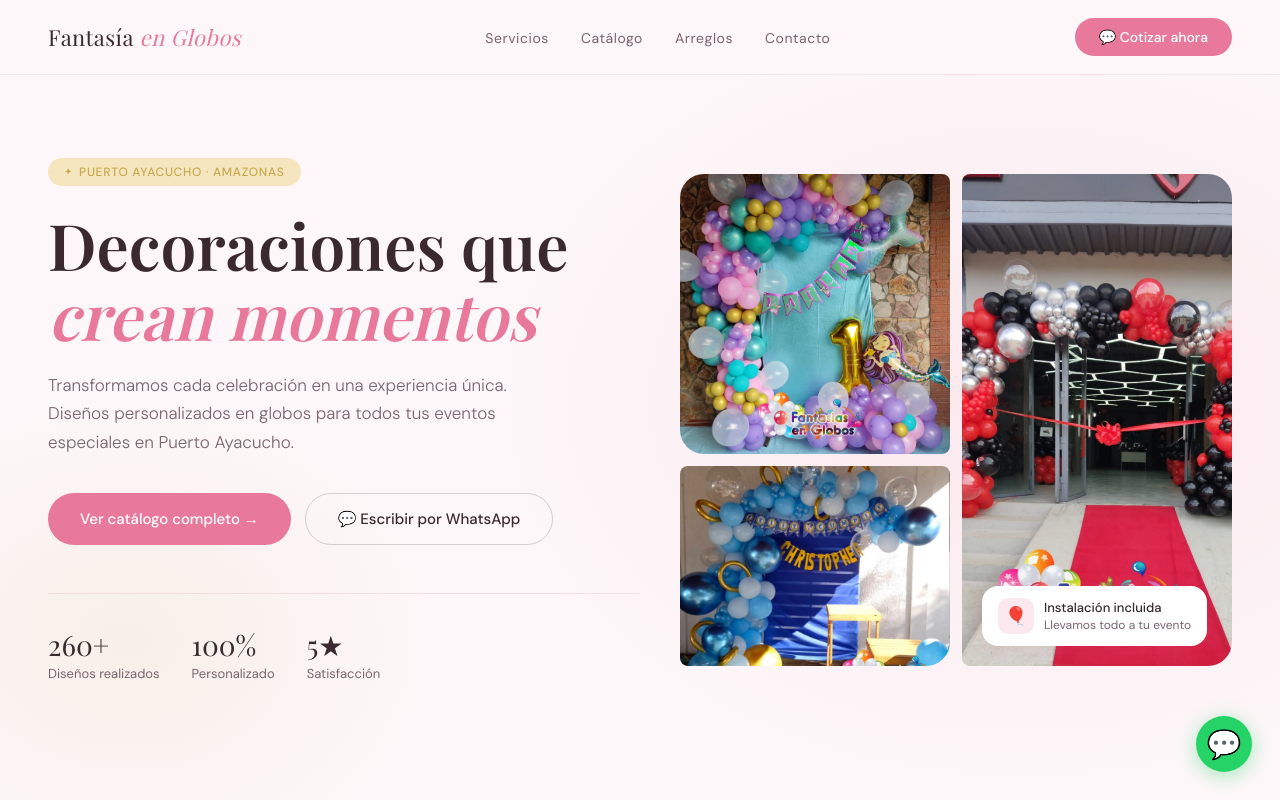
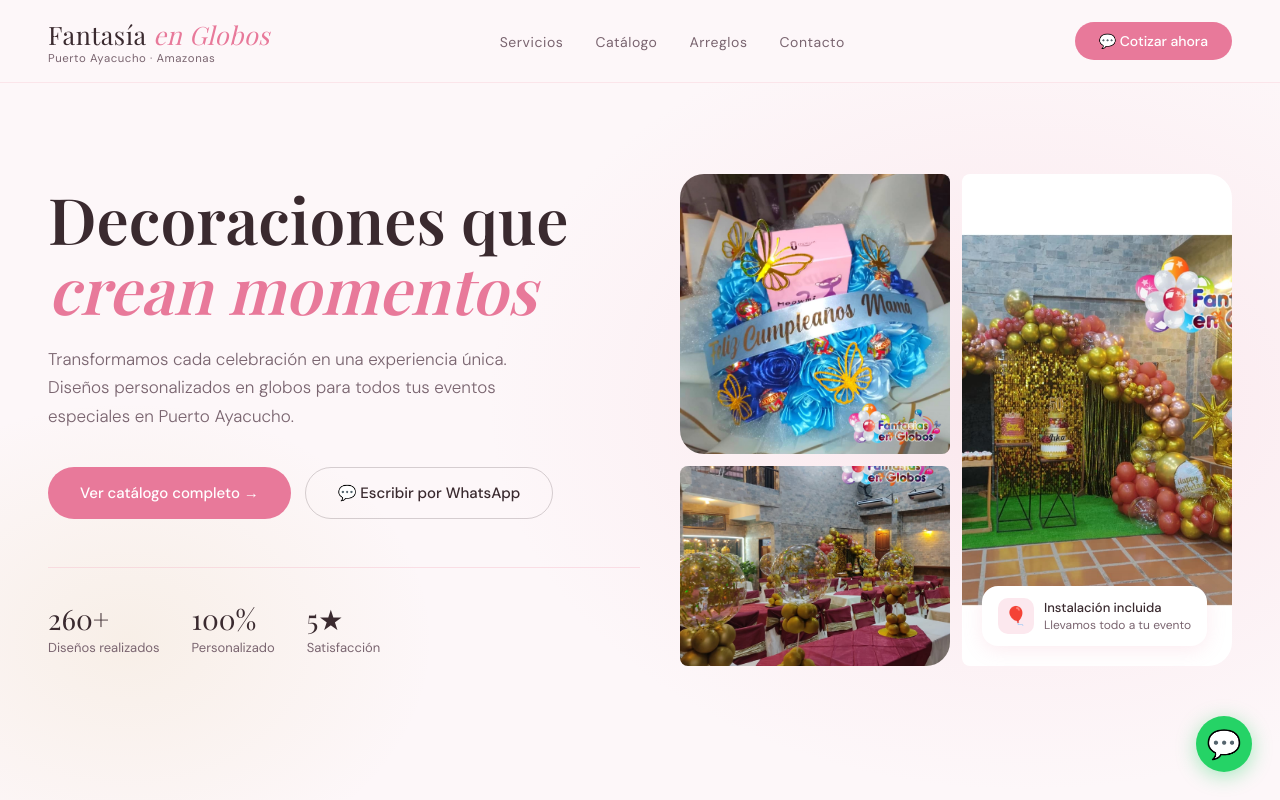
Before and after one commit to alvarezmljavier85-ux/fantasia-en-globos, a plain HTML site: page index.html in a window 1280 px wide. Shown: the top 800 px of the page. Drawn offline with nearby package versions, Linux system fonts and the light colour scheme; a web font is replaced by a local one.

Commit message:
Ajustes hero: logo +15%, badge a navbar, nuevas fotos hero

```diff
--- a/index.html
+++ b/index.html
@@ -310,7 +310,10 @@
 
 <!-- NAVBAR -->
 <nav>
-  <a href="index.html" class="nav-logo">Fantasía <span>en Globos</span></a>
+  <div class="nav-brand">
+    <a href="index.html" class="nav-logo">Fantasía <span>en Globos</span></a>
+    <span class="nav-location">Puerto Ayacucho · Amazonas</span>
+  </div>
   <ul class="nav-links">
     <li><a href="#categorias">Servicios</a></li>
     <li><a href="catalogo.html">Catálogo</a></li>
@@ -323,7 +326,6 @@
 <!-- HERO -->
 <section class="hero">
   <div class="hero-text">
-    <div class="hero-badge fade-up">Puerto Ayacucho · Amazonas</div>
     <h1 class="fade-up delay-1">
       Decoraciones que
       <em>crean momentos</em>
@@ -353,10 +355,10 @@
 
   <div class="hero-visual">
     <div class="hero-img">
-      <img src="Cumple_1.jpg" alt="Arco azul y dorado cumpleaños Christopher" loading="eager">
+      <img src="Arreglo2.jpg" alt="Globo burbuja personalizado con peluche" loading="eager">
     </div>
     <div class="hero-img">
-      <img src="Corpo2.jpg" alt="Decoración apertura corporativa" loading="eager">
+      <img src="Cumple2.jpg" alt="Decoración elegante cumpleaños 50 años" loading="eager">
       <div class="hero-float">
         <div class="hero-float-icon">🎈</div>
         <div>
@@ -366,7 +368,7 @@
       </div>
     </div>
     <div class="hero-img">
-      <img src="Cumple3.jpg" alt="Decoración temática Sirenita" loading="eager">
+      <img src="Corpo1.jpg" alt="Salón completo con centros de mesa dorados" loading="eager">
     </div>
   </div>
 </section>
--- a/styles.css
+++ b/styles.css
@@ -35,9 +35,14 @@ nav {
   backdrop-filter: blur(12px);
   border-bottom: 1px solid rgba(244,184,200,0.3);
 }
+.nav-brand { display: flex; flex-direction: column; gap: 2px; }
+.nav-location {
+  font-size: 11.4px; color: var(--gris-suave);
+  letter-spacing: 0.05em; line-height: 1;
+}
 .nav-logo {
   font-family: 'Playfair Display', serif;
-  font-size: 22px;
+  font-size: 25.3px;
   color: var(--gris-texto);
   text-decoration: none;
   letter-spacing: 0.02em;
```
